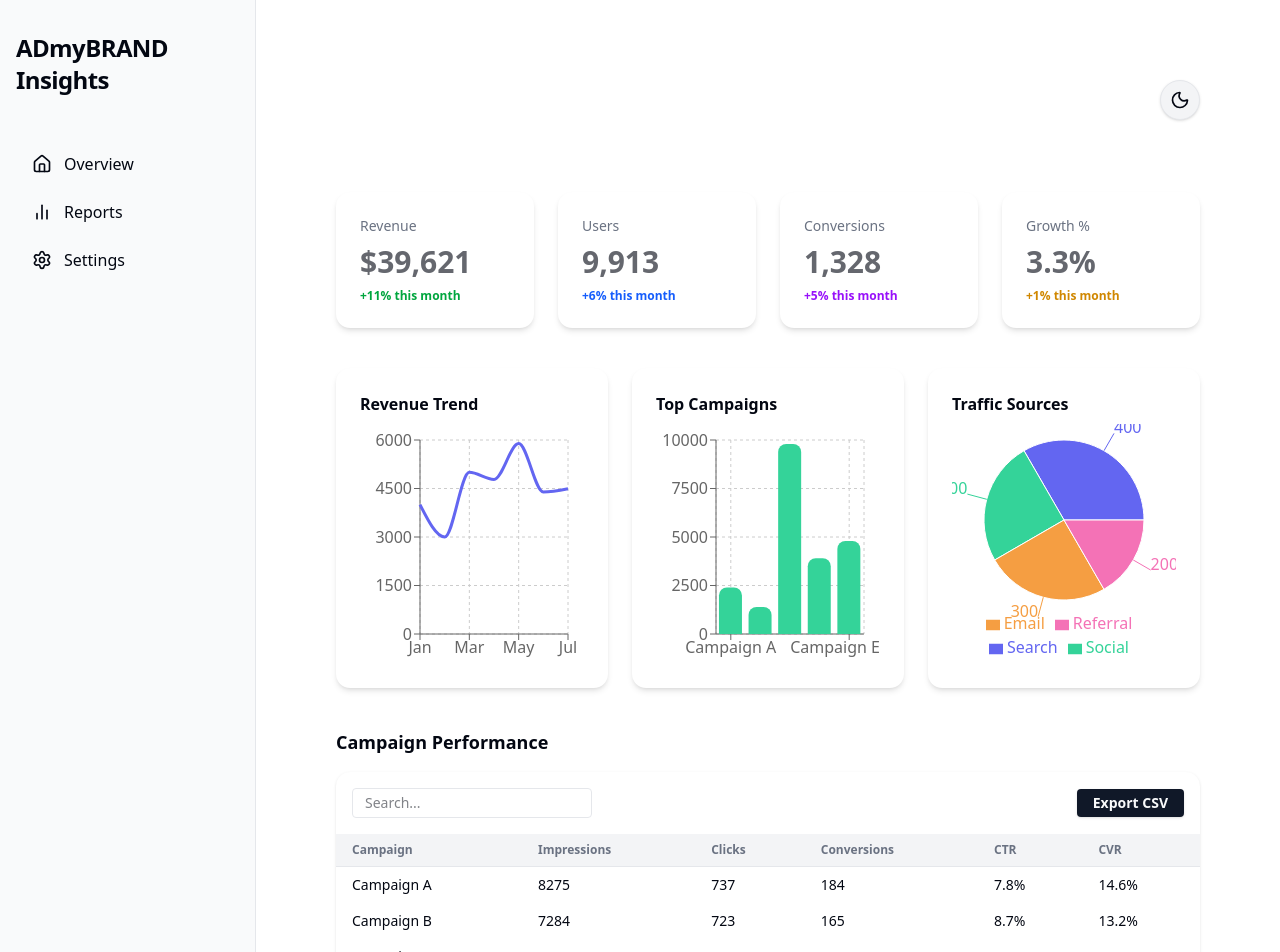
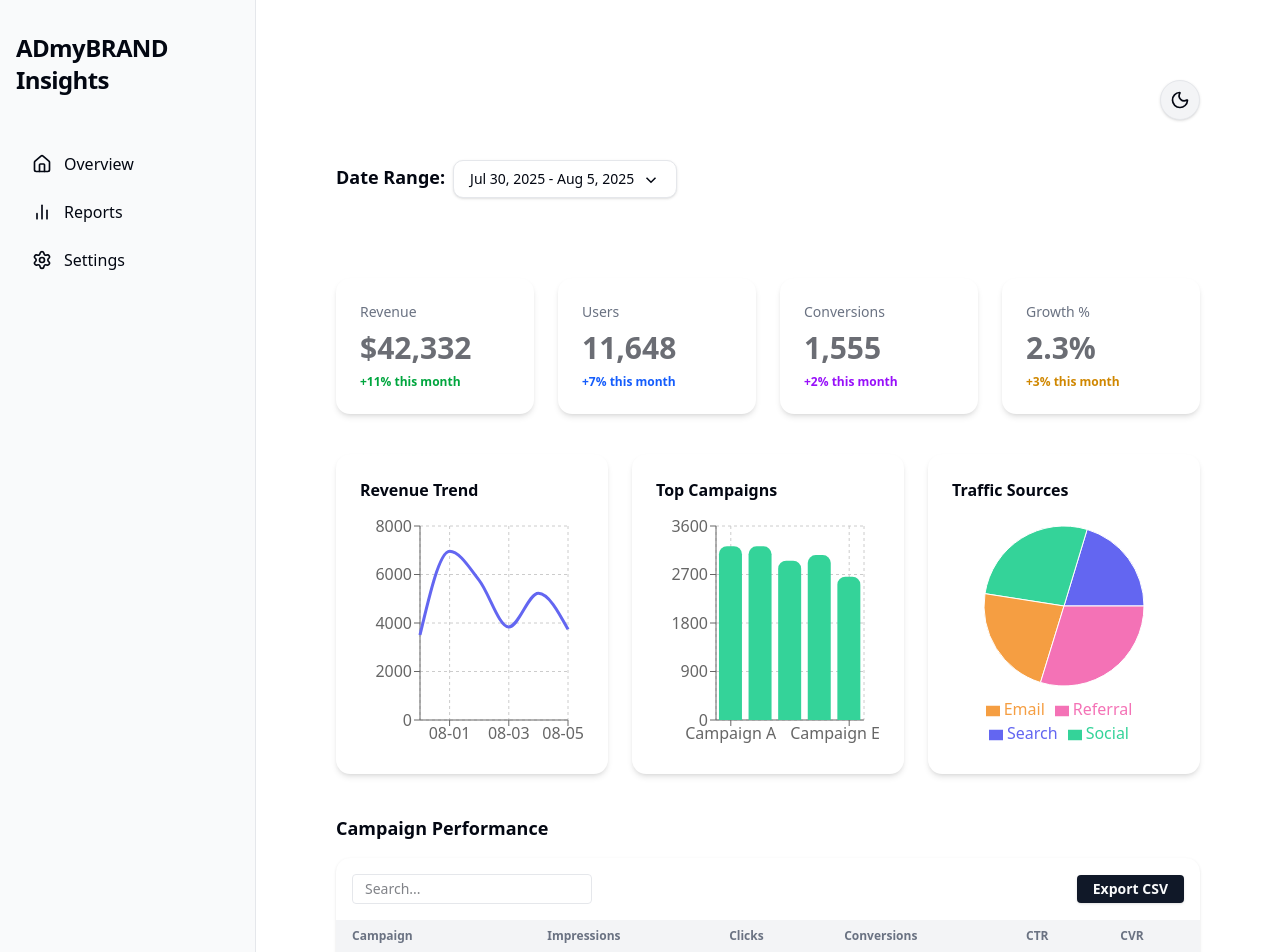
Before and after one commit to wahe7/AI-powered_dashboard, a Next.js app: page /overview in a window 1280 px wide. Shown: the top 952 px of the page. Built offline with nearby package versions, Linux system fonts and the light colour scheme.

Commit message:
add date picker

```diff
--- a/package.json
+++ b/package.json
@@ -9,14 +9,17 @@
     "lint": "next lint"
   },
   "dependencies": {
+    "@headlessui/react": "^2.2.7",
     "@radix-ui/react-icons": "^1.3.2",
     "@tanstack/react-table": "^8.21.3",
     "@tanstack/react-virtual": "^3.13.12",
     "class-variance-authority": "^0.7.1",
     "clsx": "^2.1.1",
+    "date-fns": "^4.1.0",
     "lucide-react": "^0.536.0",
     "next": "15.4.5",
     "react": "18.3.1",
+    "react-date-range": "^2.0.1",
     "react-dom": "18.3.1",
     "recharts": "^3.1.1",
     "shadcn-ui": "^0.9.5",
--- a/src/app/(dashboard)/overview/page.tsx
+++ b/src/app/(dashboard)/overview/page.tsx
@@ -22,61 +22,102 @@
 }
 
 function randomizeLineChart() {
-  return [
-    { name: 'Jan', value: getRandomInt(3000, 6000) },
-    { name: 'Feb', value: getRandomInt(3000, 6000) },
-    { name: 'Mar', value: getRandomInt(3000, 7000) },
-    { name: 'Apr', value: getRandomInt(3000, 7000) },
-    { name: 'May', value: getRandomInt(4000, 8000) },
-    { name: 'Jun', value: getRandomInt(3000, 7000) },
-    { name: 'Jul', value: getRandomInt(3000, 7000) },
-  ];
+
+  const days = Array.from({ length: 30 }, (_, i) => {
+    const d = new Date(Date.now() - i * 24 * 60 * 60 * 1000);
+    return d;
+  }).reverse();
+  return days.map(d => ({
+    name: d.toISOString().slice(5, 10),
+    date: d.toISOString().slice(0, 10),
+    value: getRandomInt(3000, 8000)
+  }));
 }
 
-function randomizeBarChart() {
-  return [
-    { name: 'Campaign A', value: getRandomInt(2000, 9000) },
-    { name: 'Campaign B', value: getRandomInt(1000, 6000) },
-    { name: 'Campaign C', value: getRandomInt(5000, 12000) },
-    { name: 'Campaign D', value: getRandomInt(2000, 7000) },
-    { name: 'Campaign E', value: getRandomInt(2000, 8000) },
-  ];
+
+const CAMPAIGNS = ['Campaign A', 'Campaign B', 'Campaign C', 'Campaign D', 'Campaign E'];
+
+function randomizeBarChartSeries() {
+  const days = Array.from({length: 30}, (_, i) => {
+    const d = new Date(Date.now() - i * 24 * 60 * 60 * 1000);
+    return d.toISOString().slice(0, 10);
+  });
+  const series: { name: string; date: string; value: number }[] = [];
+  for (const campaign of CAMPAIGNS) {
+    for (const date of days) {
+      series.push({ name: campaign, date, value: getRandomInt(100, 800) });
+    }
+  }
+  return series;
 }
 
-function randomizePieChart() {
-  return [
-    { name: 'Search', value: getRandomInt(200, 600), color: '#6366f1' },
-    { name: 'Social', value: getRandomInt(200, 600), color: '#34d399' },
-    { name: 'Email', value: getRandomInt(200, 600), color: '#f59e42' },
-    { name: 'Referral', value: getRandomInt(100, 400), color: '#f472b6' },
-  ];
+
+const SOURCES = [
+  { name: 'Search', color: '#6366f1' },
+  { name: 'Social', color: '#34d399' },
+  { name: 'Email', color: '#f59e42' },
+  { name: 'Referral', color: '#f472b6' },
+];
+
+function randomizePieChartSeries() {
+  const days = Array.from({length: 30}, (_, i) => {
+    const d = new Date(Date.now() - i * 24 * 60 * 60 * 1000);
+    return d.toISOString().slice(0, 10);
+  });
+  const series: { name: string; date: string; value: number; color: string }[] = [];
+  for (const source of SOURCES) {
+    for (const date of days) {
+      series.push({ name: source.name, color: source.color, date, value: getRandomInt(20, 100) });
+    }
+  }
+  return series;
 }
 
+
 function randomizeTable() {
-  return [
-    { campaign: 'Campaign A', impressions: getRandomInt(8000, 14000), clicks: getRandomInt(600, 1200), conversions: getRandomInt(80, 200), ctr: `${(Math.random()*3+6).toFixed(1)}%`, cvr: `${(Math.random()*3+13).toFixed(1)}%` },
-    { campaign: 'Campaign B', impressions: getRandomInt(7000, 12000), clicks: getRandomInt(500, 1100), conversions: getRandomInt(70, 180), ctr: `${(Math.random()*3+6).toFixed(1)}%`, cvr: `${(Math.random()*3+13).toFixed(1)}%` },
-    { campaign: 'Campaign C', impressions: getRandomInt(9000, 15000), clicks: getRandomInt(700, 1400), conversions: getRandomInt(90, 220), ctr: `${(Math.random()*3+6).toFixed(1)}%`, cvr: `${(Math.random()*3+13).toFixed(1)}%` },
-    { campaign: 'Campaign D', impressions: getRandomInt(6000, 11000), clicks: getRandomInt(400, 900), conversions: getRandomInt(60, 140), ctr: `${(Math.random()*3+6).toFixed(1)}%`, cvr: `${(Math.random()*3+13).toFixed(1)}%` },
-    { campaign: 'Campaign E', impressions: getRandomInt(9000, 13000), clicks: getRandomInt(700, 1200), conversions: getRandomInt(90, 180), ctr: `${(Math.random()*3+6).toFixed(1)}%`, cvr: `${(Math.random()*3+13).toFixed(1)}%` },
-  ];
+  const campaigns = ['Campaign A', 'Campaign B', 'Campaign C', 'Campaign D', 'Campaign E'];
+  return campaigns.map(campaign => ({
+    campaign,
+    impressions: getRandomInt(6000, 15000),
+    clicks: getRandomInt(400, 1400),
+    conversions: getRandomInt(60, 220),
+    ctr: `${(Math.random()*3+6).toFixed(1)}%`,
+    cvr: `${(Math.random()*3+13).toFixed(1)}%`,
+    date: new Date(Date.now() - getRandomInt(0, 29) * 24 * 60 * 60 * 1000).toISOString().slice(0, 10)
+  }));
 }
+
+import { PopoverDateRangePicker } from "@/components/ui/PopoverDateRangePicker";
 
 export default function OverviewPage() {
   const [loading, setLoading] = useState(true);
   const [metrics, setMetrics] = useState<null | { label: string; value: string; change: string; color: string }[]>(null);
-  const [lineData, setLineData] = useState<null | { name: string; value: number }[]>(null);
-  const [barData, setBarData] = useState<null | { name: string; value: number }[]>(null);
-  const [pieData, setPieData] = useState<null | { name: string; value: number; color: string }[]>(null);
-  const [table, setTable] = useState<null | { campaign: string; impressions: number; clicks: number; conversions: number; ctr: string; cvr: string }[]>(null);
+  const [lineData, setLineData] = useState<null | { name: string; value: number; date: string }[] | null>(null);
+  const [barSeries, setBarSeries] = useState<null | { name: string; value: number; date: string }[] | null>(null);
+  const [pieSeries, setPieSeries] = useState<null | { name: string; value: number; color: string; date: string }[] | null>(null);
+  const [table, setTable] = useState<null | { campaign: string; impressions: number; clicks: number; conversions: number; ctr: string; cvr: string; date: string }[] | null>(null);
+
+  const [dateRange, setDateRange] = useState<{ startDate: Date; endDate: Date }>({
+    startDate: new Date(Date.now() - 6 * 24 * 60 * 60 * 1000),
+    endDate: new Date(),
+  });
 
   useEffect(() => {
-    const t = setTimeout(() => setLoading(false), 1000);
-    setMetrics(randomizeMetrics());
-    setLineData(randomizeLineChart());
-    setBarData(randomizeBarChart());
-    setPieData(randomizePieChart());
-    setTable(randomizeTable());
+
+    setMetrics(null);
+    setLineData(null);
+    setBarSeries(null);
+    setPieSeries(null);
+    setTable(null);
+    setLoading(true);
+    const t = setTimeout(() => {
+      setMetrics(randomizeMetrics());
+      setLineData(randomizeLineChart());
+      setBarSeries(randomizeBarChartSeries());
+      setPieSeries(randomizePieChartSeries());
+      setTable(randomizeTable());
+      setLoading(false);
+    }, 400);
     return () => clearTimeout(t);
   }, []);
 
@@ -85,15 +126,59 @@
     const interval = setInterval(() => {
       setMetrics(randomizeMetrics());
       setLineData(randomizeLineChart());
-      setBarData(randomizeBarChart());
-      setPieData(randomizePieChart());
+      setBarSeries(randomizeBarChartSeries());
+      setPieSeries(randomizePieChartSeries());
       setTable(randomizeTable());
-    }, 5000); // update every 5 seconds
+    }, 5000);
     return () => clearInterval(interval);
   }, [loading]);
 
+  function isInRange(dateStr: string) {
+    const d = new Date(dateStr);
+    return d >= dateRange.startDate && d <= dateRange.endDate;
+  }
+
+  const filteredLineData = lineData ? lineData.filter(d => isInRange(d.date)) : [];
+  const filteredBarData = CAMPAIGNS.map(name => ({
+    name,
+    value: barSeries ? barSeries.filter(d => d.name === name && isInRange(d.date)).reduce((sum, d) => sum + d.value, 0) : 0
+  }));
+  const filteredPieData = SOURCES.map(source => ({
+    name: source.name,
+    color: source.color,
+    value: pieSeries ? pieSeries.filter(d => d.name === source.name && isInRange(d.date)).reduce((sum, d) => sum + d.value, 0) : 0
+  }));
+
+  const filteredTable = CAMPAIGNS.map(campaign => {
+    const rows = table ? table.filter(d => d.campaign === campaign && isInRange(d.date)) : [];
+    if (rows.length === 0) {
+      const impressions = getRandomInt(100, 500);
+      return {
+        campaign,
+        impressions,
+        clicks: 0,
+        conversions: 0,
+        ctr: '0%',
+        cvr: '0%',
+        date: ''
+      };
+    }
+    const impressions = rows.reduce((sum, d) => sum + d.impressions, 0);
+    const clicks = rows.reduce((sum, d) => sum + d.clicks, 0);
+    const conversions = rows.reduce((sum, d) => sum + d.conversions, 0);
+    const ctr = (rows.reduce((sum, d) => sum + parseFloat(d.ctr), 0) / rows.length).toFixed(1) + '%';
+    const cvr = (rows.reduce((sum, d) => sum + parseFloat(d.cvr), 0) / rows.length).toFixed(1) + '%';
+    return { campaign, impressions, clicks, conversions, ctr, cvr, date: '' };
+  });
+
   return (
     <>
+      <div className="w-full flex flex-col md:flex-row md:items-center gap-4 md:gap-8 justify-between mb-6">
+        <div>
+          <span className="font-semibold text-lg mr-2">Date Range:</span>
+          <PopoverDateRangePicker range={dateRange} onChange={setDateRange} />
+        </div>
+      </div>
       {loading && (
         <div className="fixed inset-0 z-50 flex items-center justify-center backdrop-blur-md bg-black/10">
           <div className="flex flex-col items-center">
@@ -144,15 +229,15 @@
           <>
             <Card className="col-span-1">
               <div className="text-base font-semibold mb-2">Revenue Trend</div>
-              <LineChart data={lineChartData} />
+              <LineChart data={filteredLineData} />
             </Card>
             <Card className="col-span-1">
               <div className="text-base font-semibold mb-2">Top Campaigns</div>
-              <BarChart data={barChartData} />
+              <BarChart data={filteredBarData} />
             </Card>
             <Card className="col-span-1">
               <div className="text-base font-semibold mb-2">Traffic Sources</div>
-              <PieChart data={pieChartData} />
+              <PieChart data={filteredPieData} />
             </Card>
           </>
         )}
@@ -175,8 +260,8 @@
               ))}
             </div>
           </div>
-        ) : table ? (
-          <DataTable columns={columns} data={table} />
+        ) : filteredTable.length ? (
+          <DataTable columns={columns} data={filteredTable} />
         ) : null}
       </div>
     </section>
--- /dev/null
+++ b/src/components/ui/DateRangePicker.tsx
@@ -0,0 +1,35 @@
+"use client";
+import React from "react";
+import { DateRange, RangeKeyDict } from "react-date-range";
+import { addDays } from "date-fns";
+import "react-date-range/dist/styles.css";
+import "react-date-range/dist/theme/default.css";
+
+interface DateRangePickerProps {
+  range: { startDate: Date; endDate: Date };
+  onChange: (range: { startDate: Date; endDate: Date }) => void;
+}
+
+export function DateRangePicker({ range, onChange }: DateRangePickerProps) {
+  return (
+    <div className="z-50 bg-card rounded-xl shadow p-2 inline-block">
+      <DateRange
+        editableDateInputs={true}
+        onChange={(item: RangeKeyDict) => {
+          const sel = item.selection;
+          if (sel.startDate && sel.endDate) {
+            onChange({ startDate: sel.startDate, endDate: sel.endDate });
+          }
+        }}
+        moveRangeOnFirstSelection={false}
+        ranges={[{
+          startDate: range.startDate,
+          endDate: range.endDate,
+          key: 'selection',
+        }]}
+        maxDate={new Date()}
+        rangeColors={["#6366f1"]}
+      />
+    </div>
+  );
+}
--- /dev/null
+++ b/src/components/ui/PopoverDateRangePicker.tsx
@@ -0,0 +1,53 @@
+"use client";
+import React, { useRef, useState } from "react";
+import { Popover } from "@headlessui/react";
+import { DateRange, RangeKeyDict } from "react-date-range";
+import { format } from "date-fns";
+import "react-date-range/dist/styles.css";
+import "react-date-range/dist/theme/default.css";
+
+interface DateRangePickerProps {
+  range: { startDate: Date; endDate: Date };
+  onChange: (range: { startDate: Date; endDate: Date }) => void;
+}
+
+export function PopoverDateRangePicker({ range, onChange }: DateRangePickerProps) {
+  const buttonRef = useRef<HTMLButtonElement>(null);
+  const [open, setOpen] = useState(false);
+
+  const display = `${format(range.startDate, "MMM d, yyyy")} - ${format(range.endDate, "MMM d, yyyy")}`;
+
+  return (
+    <Popover className="relative inline-block">
+      <Popover.Button
+        ref={buttonRef}
+        className="px-4 py-2 border rounded-lg shadow-sm bg-background hover:bg-muted text-sm font-medium focus:outline-none focus:ring-2 focus:ring-primary"
+        onClick={() => setOpen(!open)}
+      >
+        <span className="mr-2">{display}</span>
+        <svg width="18" height="18" fill="none" viewBox="0 0 24 24" className="inline">
+          <path stroke="currentColor" strokeWidth="2" d="M6 9l6 6 6-6" />
+        </svg>
+      </Popover.Button>
+      <Popover.Panel className="absolute z-50 mt-2 left-0 bg-card rounded-xl shadow-lg border p-2">
+        <DateRange
+          editableDateInputs={true}
+          onChange={(item: RangeKeyDict) => {
+            const sel = item.selection;
+            if (sel.startDate && sel.endDate) {
+              onChange({ startDate: sel.startDate, endDate: sel.endDate });
+            }
+          }}
+          moveRangeOnFirstSelection={false}
+          ranges={[{
+            startDate: range.startDate,
+            endDate: range.endDate,
+            key: 'selection',
+          }]}
+          maxDate={new Date()}
+          rangeColors={["#6366f1"]}
+        />
+      </Popover.Panel>
+    </Popover>
+  );
+}
--- /dev/null
+++ b/src/types/react-date-range.d.ts
@@ -0,0 +1 @@
+declare module 'react-date-range';
```
Also changed, not shown: 1 other file (tests, documents, lock files or other folders).
